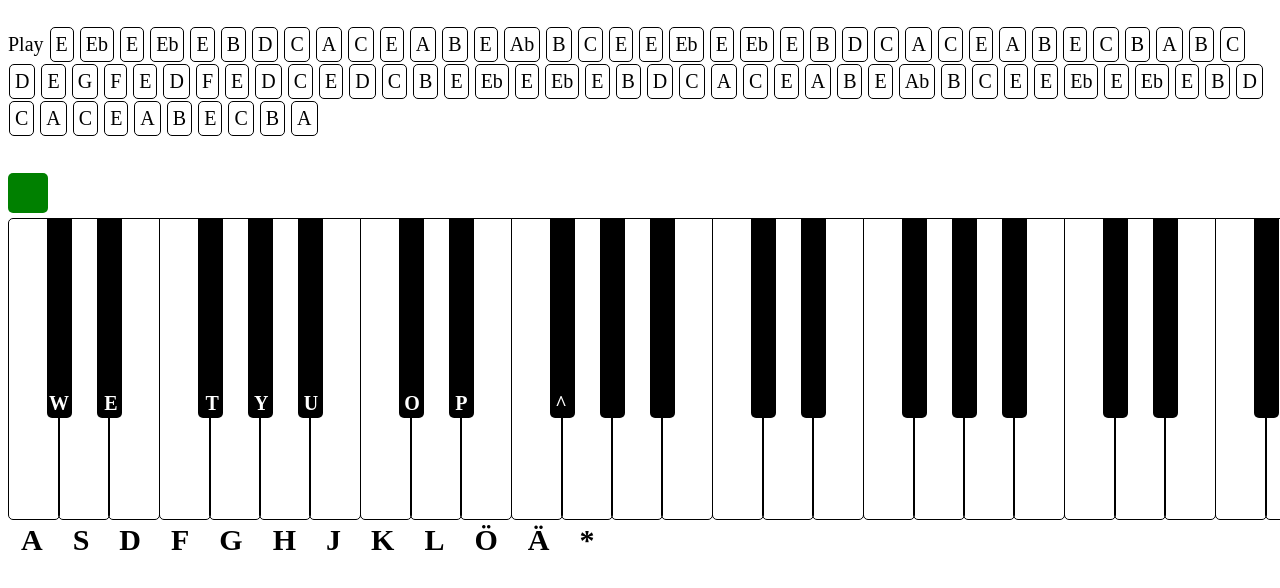
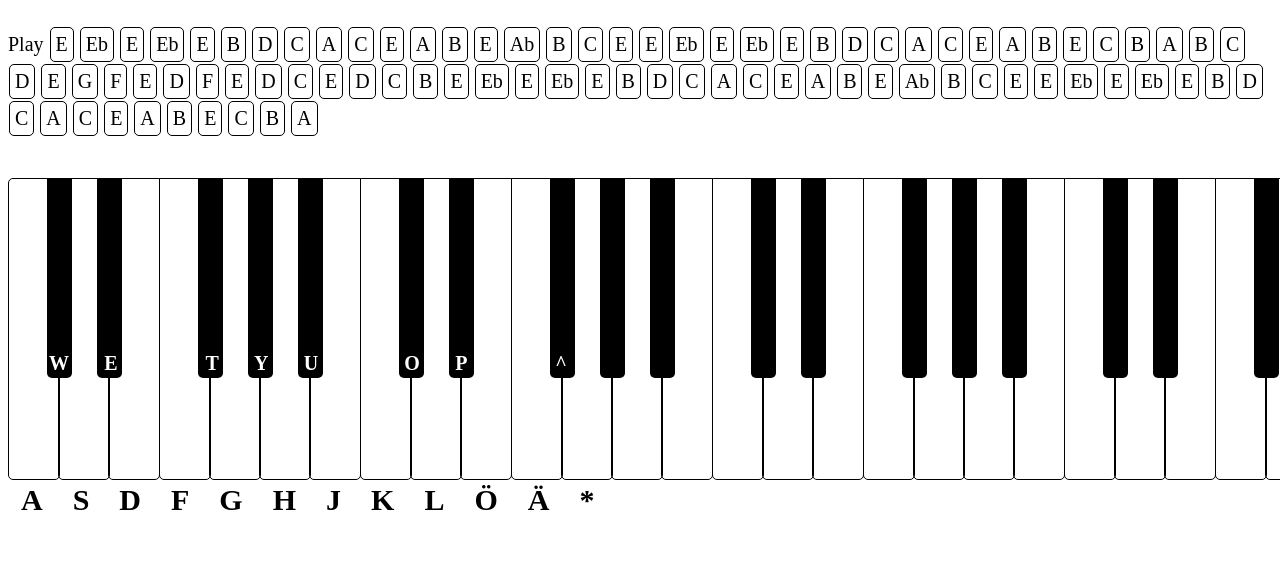
Before and after one commit to INDAPlus21/danteac-eliased-faysalbm-melg-project, a plain HTML site: page index.html in a window 1280 px wide. Shown: the top 588 px of the page. Drawn offline with Linux system fonts and the light colour scheme.

Commit message:
remove cursor

```diff
--- a/index.html
+++ b/index.html
@@ -39,7 +39,7 @@
             </div>
         </template>
         <div>
-            <div id="play-now"></div>
+            <!-- <div id="play-now"></div> -->
         </div>
         <div id="container"></div>
         <div id="whole-keys">
```
